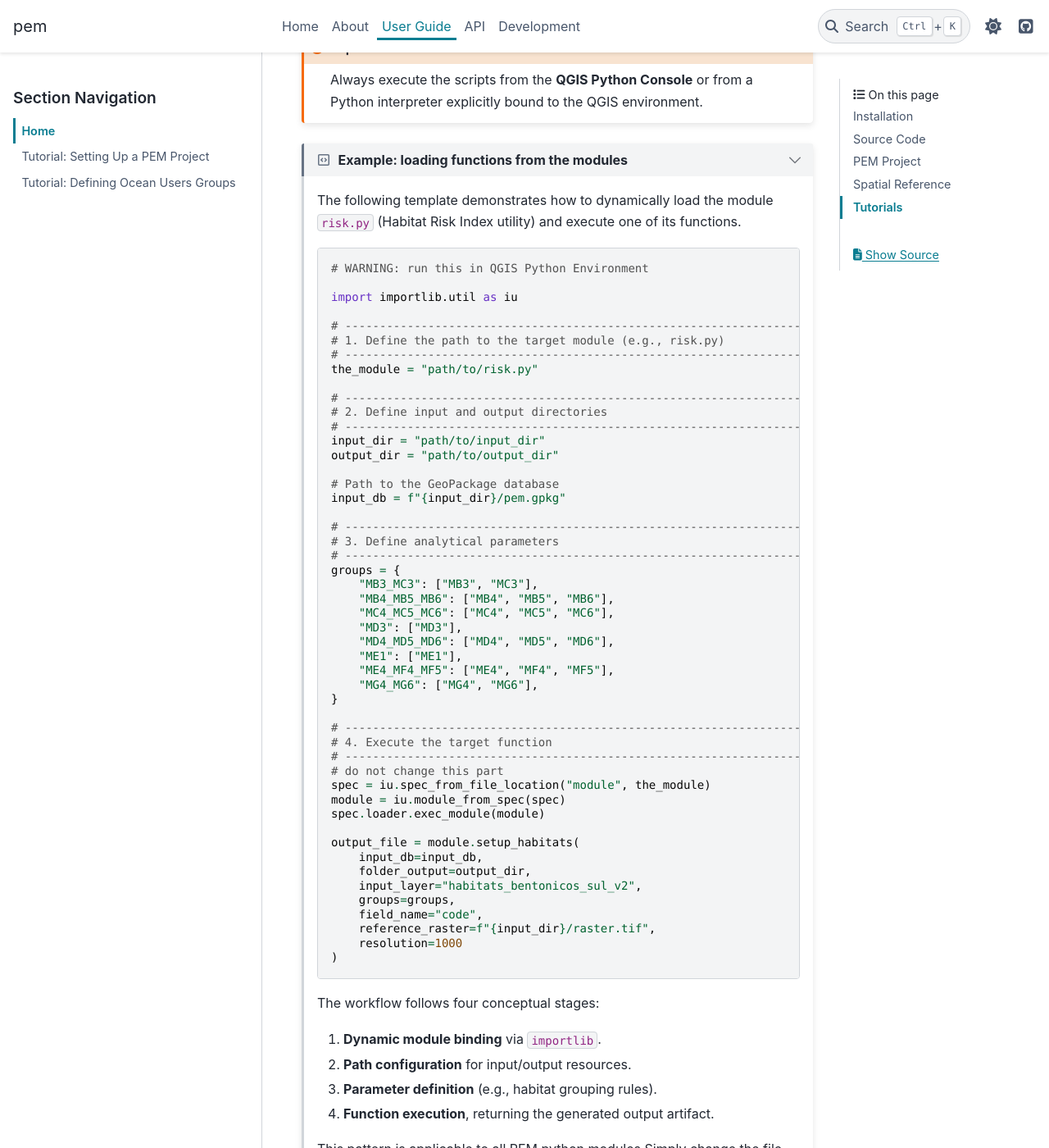
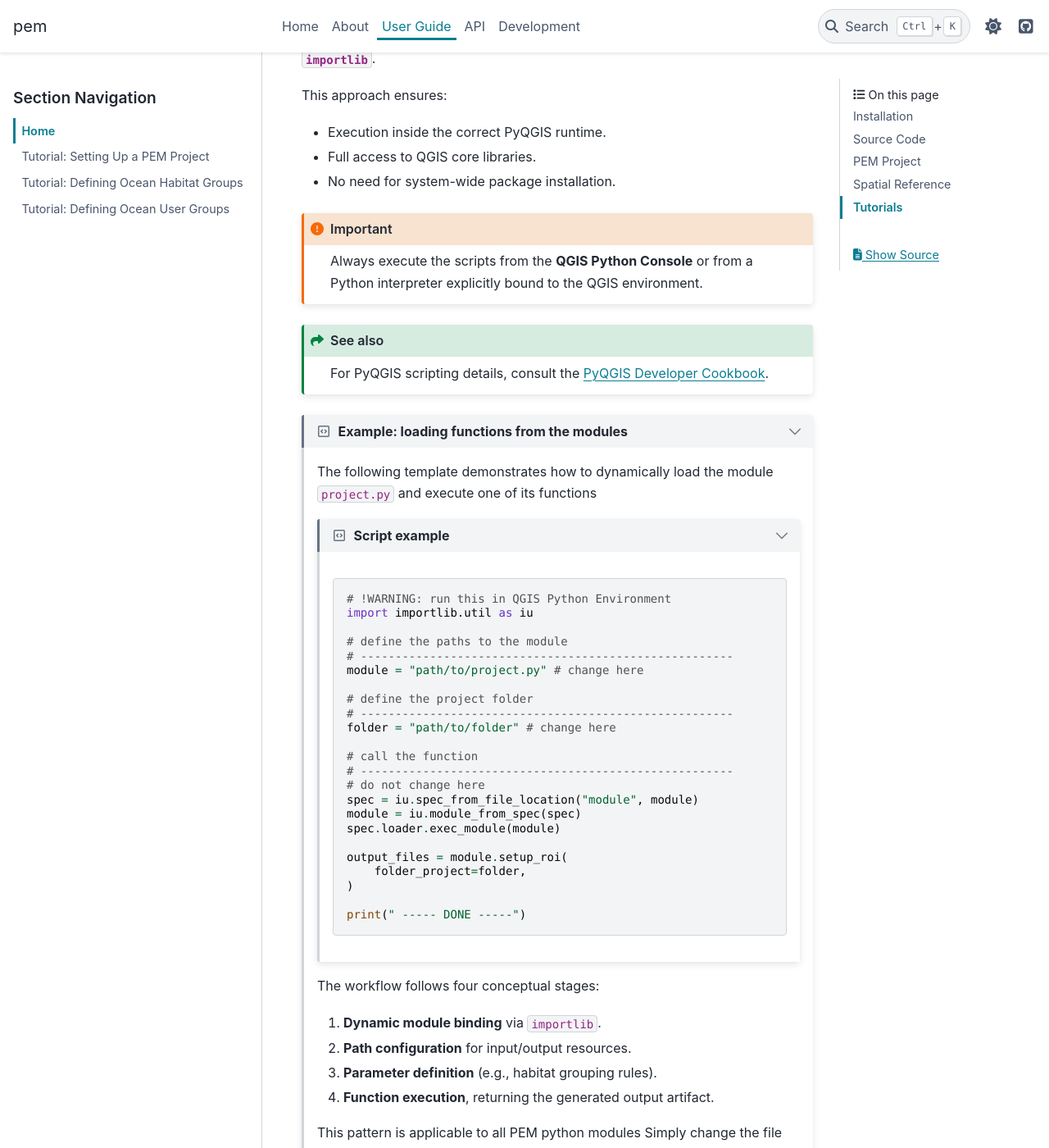
Before and after one commit to iporepos/pem, a Sphinx documentation site: the page built from docs/usage.rst, in a window 1280 px wide and 1400 px high, scrolled down 2592 px. Shown: the whole window at 82% size. Built offline with Sphinx 7.4.7 and the PyData theme 0.15.4, drawn with Linux system fonts in a browser that asks for light colours; some of the changed text lies outside the part shown.

Commit message:
"updating docs"

```diff
--- a/docs/usage.rst
+++ b/docs/usage.rst
@@ -59,10 +60,14 @@ All Python scripts are designed to run within the **QGIS Python environment**
 
 3. During installation, ensure ``numpy``, ``pandas`` and ``geopandas`` Python packages are included.
 
-.. seealso::
+.. warning::
 
-   For PyQGIS scripting details, consult the
-   `PyQGIS Developer Cookbook <https://docs.qgis.org/3.40/en/docs/pyqgis_developer_cookbook/index.html>`_.
+    The ``geopandas`` Python package is not included as default for most QGIS versions.
+
+.. tip::
+
+    For Windows users, installing QGIS via the OSGeo4W system is recommended. This allows the user
+    to select all Python packages needed.
 
 
 .. _usage-install-invest:
@@ -133,66 +138,20 @@ This approach ensures:
    Always execute the scripts from the **QGIS Python Console** or from a
    Python interpreter explicitly bound to the QGIS environment.
 
-.. todo change this code example
+.. seealso::
+
+   For PyQGIS scripting details, consult the
+   `PyQGIS Developer Cookbook <https://docs.qgis.org/3.40/en/docs/pyqgis_developer_cookbook/index.html>`_.
+
 
 .. dropdown:: Example: loading functions from the modules
     :icon: code-square
     :open:
 
-    The following template demonstrates how to dynamically load the module ``risk.py``
-    (Habitat Risk Index utility) and execute one of its functions.
+    The following template demonstrates how to dynamically load the module ``project.py``
+    and execute one of its functions
 
-    .. code-block:: python
-
-        # WARNING: run this in QGIS Python Environment
-
-        import importlib.util as iu
-
-        # ------------------------------------------------------------------
-        # 1. Define the path to the target module (e.g., risk.py)
-        # ------------------------------------------------------------------
-        the_module = "path/to/risk.py"
-
-        # ------------------------------------------------------------------
-        # 2. Define input and output directories
-        # ------------------------------------------------------------------
-        input_dir = "path/to/input_dir"
-        output_dir = "path/to/output_dir"
-
-        # Path to the GeoPackage database
-        input_db = f"{input_dir}/pem.gpkg"
-
-        # ------------------------------------------------------------------
-        # 3. Define analytical parameters
-        # ------------------------------------------------------------------
-        groups = {
-            "MB3_MC3": ["MB3", "MC3"],
-            "MB4_MB5_MB6": ["MB4", "MB5", "MB6"],
-            "MC4_MC5_MC6": ["MC4", "MC5", "MC6"],
-            "MD3": ["MD3"],
-            "MD4_MD5_MD6": ["MD4", "MD5", "MD6"],
-            "ME1": ["ME1"],
-            "ME4_MF4_MF5": ["ME4", "MF4", "MF5"],
-            "MG4_MG6": ["MG4", "MG6"],
-        }
-
-        # ------------------------------------------------------------------
-        # 4. Execute the target function
-        # ------------------------------------------------------------------
-        # do not change this part
-        spec = iu.spec_from_file_location("module", the_module)
-        module = iu.module_from_spec(spec)
-        spec.loader.exec_module(module)
-
-        output_file = module.setup_habitats(
-            input_db=input_db,
-            folder_output=output_dir,
-            input_layer="habitats_bentonicos_sul_v2",
-            groups=groups,
-            field_name="code",
-            reference_raster=f"{input_dir}/raster.tif",
-            resolution=1000
-        )
+    .. include:: includes/examples/project_setup_roi.rst
 
     The workflow follows four conceptual stages:
 
@@ -342,7 +301,12 @@ from initial project setup to advanced model structuring and automation tasks.
 
 .. seealso::
 
-   Learn how to setup layer groups in the scripts in
+   Learn how to setup habitat groups in the scripts in
+   :ref:`Tutorial: Defining Ocean Habitat Groups <usage-groups-habitats>`.
+
+.. seealso::
+
+   Learn how to user groups in the scripts in
    :ref:`Tutorial: Defining Ocean Users Groups <usage-groups-users>`.
 
 .. add more as needed
```
Also changed, not shown: other parts of docs/usage.rst (+1 -0 lines), docs/usage_groups_habitats.rst (added, +127 -0 lines), docs/usage_groups_users.rst (+82 -221 lines), docs/usage_project.rst (+30 -17 lines), 1 other file.
